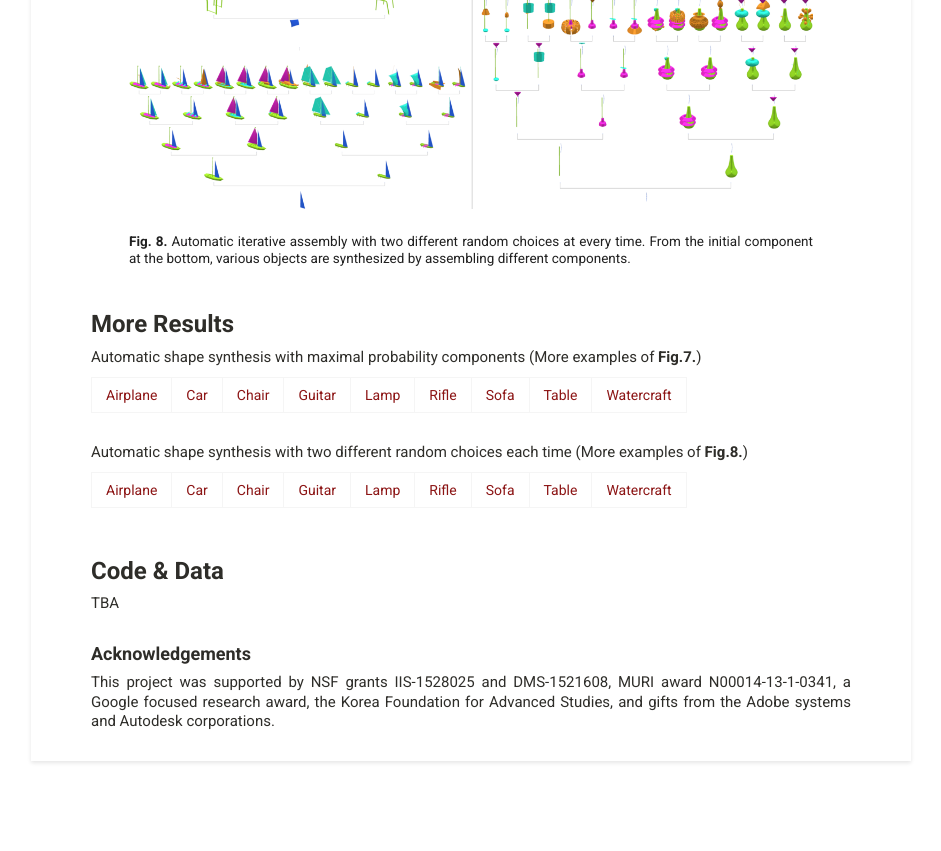
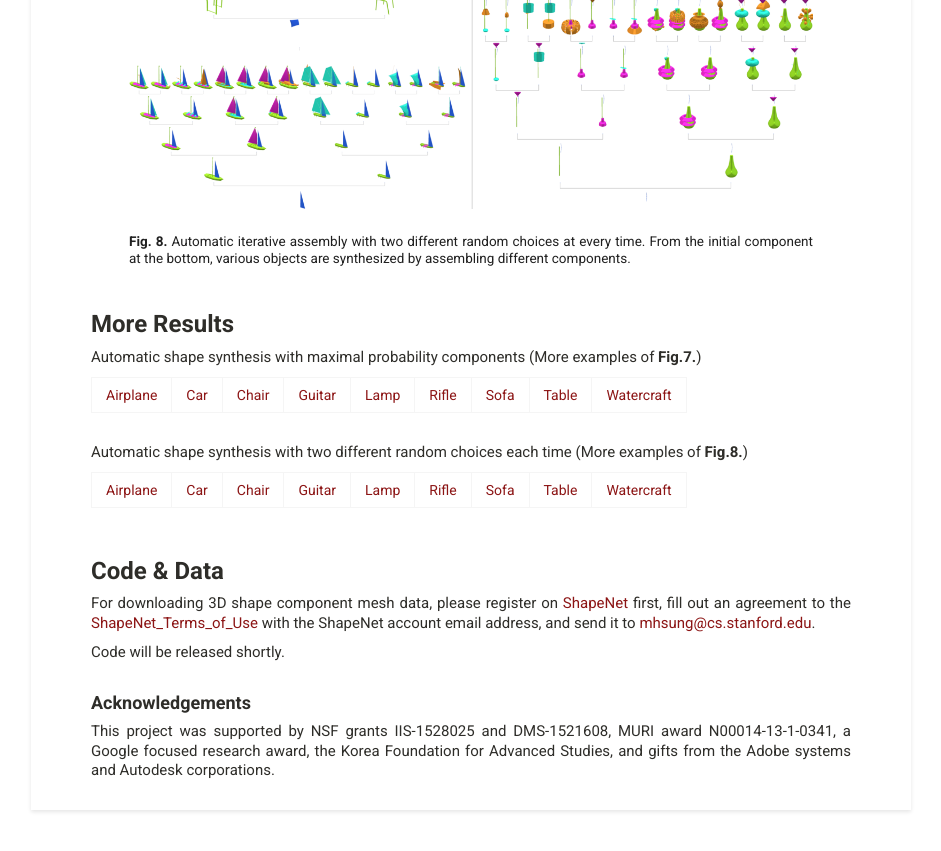
Before and after one commit to mhsung/mhsung.github.io, a Jekyll site: the page built from _posts/2017-08-19-component-assembly.md, in a window 1280 px wide and 900 px high, scrolled down 2806 px. Shown: the top 851 px of the window, without its empty margins (169-1110 px from the left). Built offline with Jekyll 4.4.1, drawn with Linux system fonts in a browser that asks for light colours; our own code applies the rules of GitHub Pages for plain Markdown files.

Commit message:
Added ComplementMe data download.

```diff
--- a/_posts/2017-08-19-component-assembly.md
+++ b/_posts/2017-08-19-component-assembly.md
@@ -89,7 +89,9 @@ Automatic shape synthesis with two different random choices each time (More exam
 <br>
 
 ### Code & Data
-TBA
+For downloading 3D shape component mesh data, please register on <a href="https://www.shapenet.org/" target="_blank">ShapeNet</a> first, fill out an agreement to the [ShapeNet_Terms_of_Use]({{site.baseurl}}/assets/misc/ShapeNet_Terms_of_Use.pdf){:target="_blank"} with the ShapeNet account email address, and send it to <a href="mailto:mhsung@cs.stanford.edu">mhsung@cs.stanford.edu</a>.
+
+Code will be released shortly.
 
 #### Acknowledgements
 This project was supported by NSF grants IIS-1528025 and DMS-1521608, MURI award N00014-13-1-0341, a Google focused research award, the Korea Foundation for Advanced Studies, and gifts from the Adobe systems and Autodesk corporations.
```
